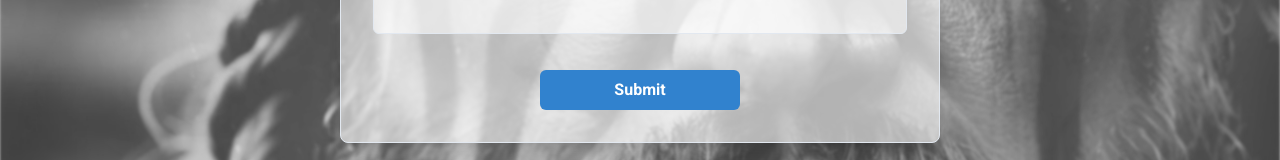
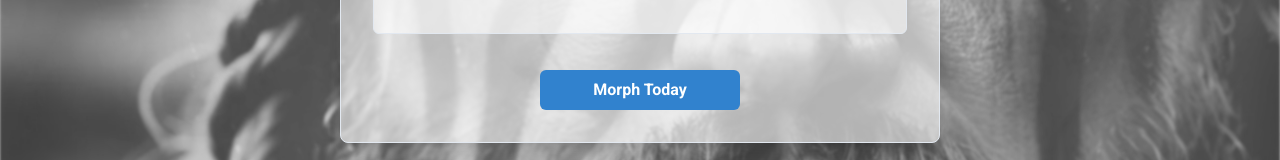
Before and after one commit to Morph-master/morph, a React (Create React App) app: page / in a window 1280 px wide. Shown: the part 464-624 px from the top of the page. Built offline with nearby package versions, Linux system fonts and the light colour scheme.

Commit message:
minor change

```diff
--- a/src/App.tsx
+++ b/src/App.tsx
@@ -85,7 +85,7 @@ export const App = () => {
           <Text color={'black'} fontSize={'lg'} fontWeight={'500'}>Enter your Email</Text>
           <Input mb={4} size={'lg'} />
           <Flex justifyContent={'center'} mt={5}>
-            <Button colorScheme="blue" w={200} >Submit</Button>
+            <Button colorScheme="blue" w={200}>Morph Today</Button>
           </Flex>
         </Box>
       </Flex>
```
